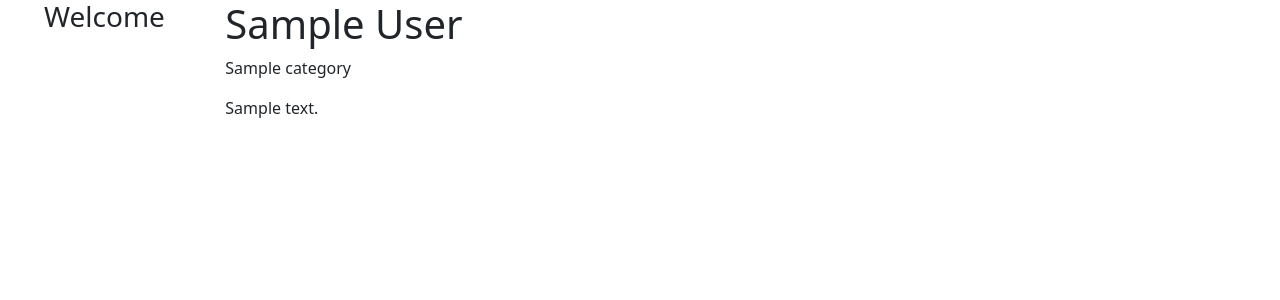
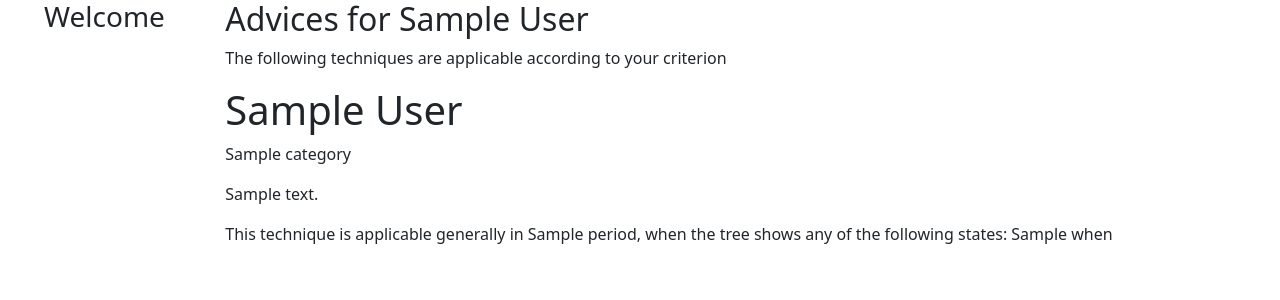
Before and after one commit to nlurkin/BonsaiBuddy, a Django app: template BonsaiBuddy_web/BonsaiAdvice/templates/BonsaiAdvice/advice_display.html in a window 1280 px wide. Shown: the top 300 px of the page. Run offline with Django 3.2, Linux system fonts and the light colour scheme; the template is opened without the code that fills it: most values are stand-ins (such as "Sample title", 1, 10 or a date in 2020).

Commit message:
Update the display template for the advice

```diff
--- a/BonsaiBuddy_web/BonsaiAdvice/templates/BonsaiAdvice/advice_display.html
+++ b/BonsaiBuddy_web/BonsaiAdvice/templates/BonsaiAdvice/advice_display.html
@@ -1,9 +1,16 @@
 {% extends "base_generic.html" %}
 
 {% block content %}
-    {% for technique in techniques %}
-        <h1>{{ technique.display_name }}</h1>
-        <p>{{ technique.category}}</p>
-        <p>{{ technique.description}}</p>
-    {% endfor %}
+    <h2>Advices for {{ tree.display_name }}</h2>
+    {% if techniques %}
+        <p>The following techniques are applicable according to your criterion</p>
+        {% for technique in techniques %}
+            <h1>{{ technique.technique.display_name }}</h1>
+            <p>{{ technique.technique.category}}</p>
+            <p>{{ technique.technique.description}}</p>
+            <p>This technique is applicable generally in {{ technique.timing.period|join:", " }}, when the tree shows any of the following states: {{ technique.timing.when|join:", " }}
+        {% endfor %}
+    {% else %}
+        <p>No techniques are applicable for {{ tree.display_name }} according to your search criterion</p>
+    {% endif %}
 {% endblock %}
```
